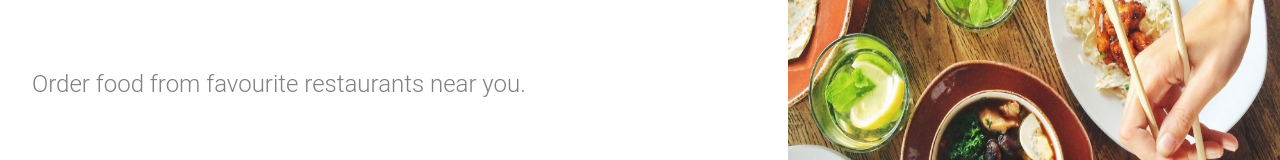
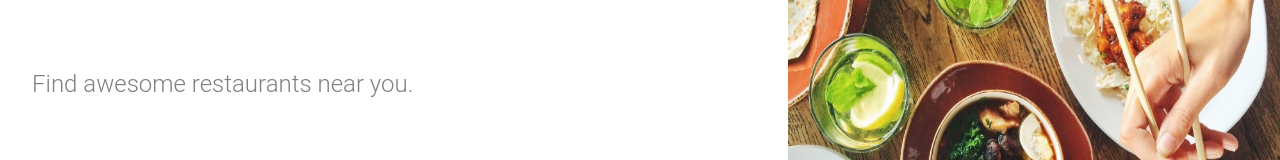
Before and after one commit to Xtremilicious/Restaurant-Finder, a plain HTML site: page index.html in a window 1280 px wide. Shown: the part 254-414 px from the top of the page. Drawn offline with Linux system fonts and the light colour scheme.

Commit message:
update v2

```diff
--- a/index.html
+++ b/index.html
@@ -27,7 +27,7 @@
             </div>
             <div class="title">
                 <div id="typewriter" class="changing"></div>
-                <div class="sub-title">Order food from favourite restaurants near you.</div>
+                <div class="sub-title">Find awesome restaurants near you.</div>
             </div>
             <div class="search">
                 <select id="selection" onchange="updateSelection(); document.getElementById('search').href=`./static/list.html?q=${this.value}`;" class="search-bar" type="text" placeholder="Enter your delivery location">
```
Also changed, not shown: 1 other file.
